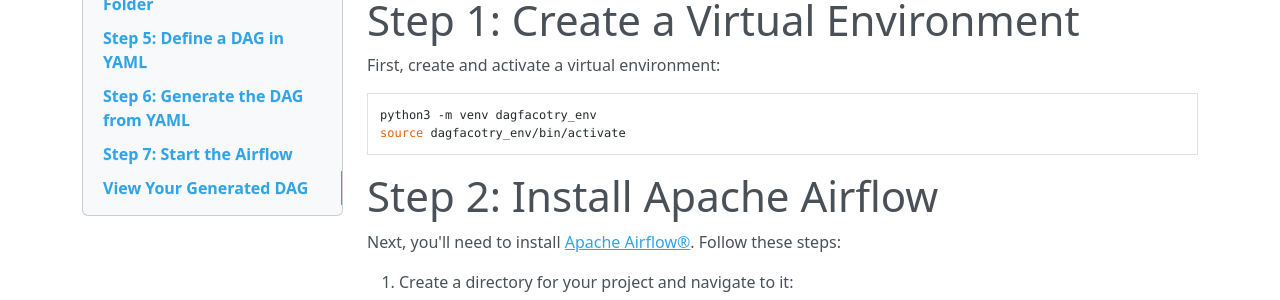
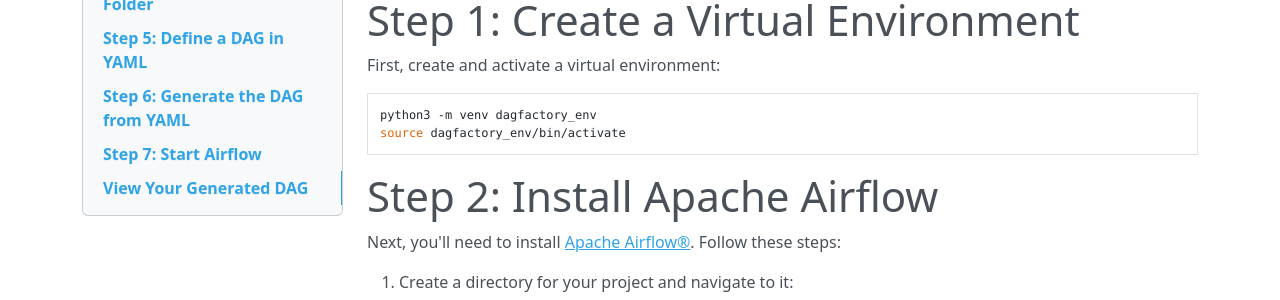
Before and after one commit to astronomer/dag-factory, an MkDocs documentation site: the page built from docs/quick-start.md, in a window 1280 px wide and 900 px high. Shown: the part 366-666 px from the top of the window. Built offline with MkDocs 1.6.1, drawn with Linux system fonts in a browser that asks for light colours; nearby versions of some CDN libraries; some of the changed text lies outside the part shown.

Commit message:
Apply review suggestions

````diff
--- a/docs/quick-start.md
+++ b/docs/quick-start.md
@@ -14,8 +14,8 @@
 First, create and activate a virtual environment:
 
 ```commandline
-python3 -m venv dagfacotry_env
-source dagfacotry_env/bin/activate
+python3 -m venv dagfactory_env
+source dagfactory_env/bin/activate
 ```
 
 # Step 2: Install Apache Airflow
@@ -110,7 +110,7 @@
 example_dag_factory.generate_dags(globals())
 ```
 
-# Step 7: Start the Airflow
+# Step 7: Start Airflow
 
 To start the Airflow environment with your DAG Factory setup, run the following command:
 
@@ -124,7 +124,7 @@
 
 Once Airflow is up and running, you can login with the username `admin` and the password in `$AIRFLOW_HOME/standalone_admin_password.txt`. You should be able to see your generated DAG in the Airflow UI.
 
-**Generated DAG's**
+**Generated DAG**
 
 ![Airflow DAG](./static/images/airflow-home.png)
 
````
Also changed, not shown: other parts of docs/quick-start.md (+1 -1 lines).
